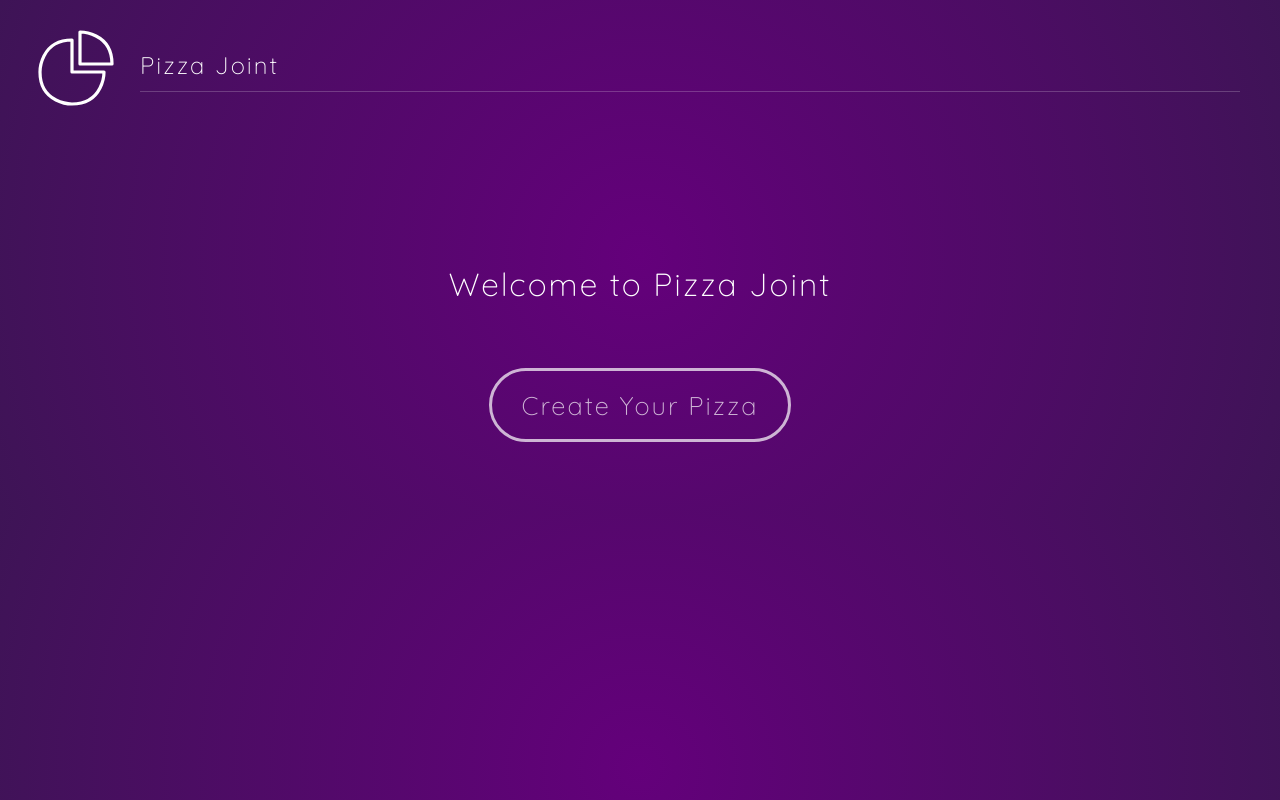
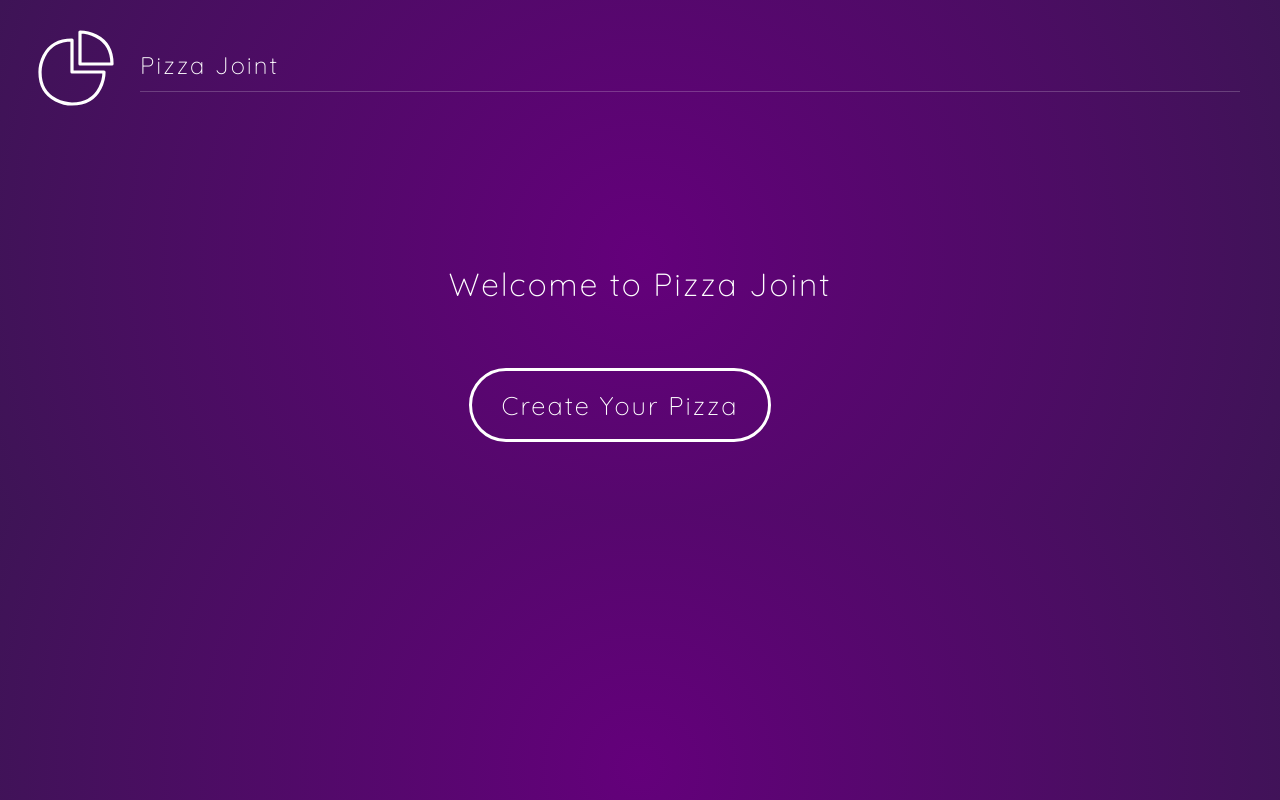
Before and after one commit to rahul3507/Framer-motion-practice, a React (Vite) app: page / in a window 1280 px wide. Built offline with nearby package versions, Linux system fonts and the light colour scheme.

Commit message:
Refactor button animation properties for improved hover effects and visibility

```diff
--- a/src/components/Home.jsx
+++ b/src/components/Home.jsx
@@ -4,6 +4,18 @@ import React from "react";
 import { Link } from "react-router-dom";
 import { motion } from "framer-motion";
 
+const buttonVariant = {
+  visible: {
+    x: -20,
+    opacity: 1,
+    transition: { type: "spring", stiffness: 300, delay: 2 },
+  },
+  hover: {
+    scale: [1, 1.1, 1, 1.1, 1, 1.1],
+    textShadow: "0px 0px 8px rgb(255,255,255)",
+    boxShadow: "0px 0px 8px rgb(255,255,255)",
+  },
+};
 const Home = () => {
   return (
     <motion.div
@@ -15,12 +27,9 @@ const Home = () => {
       <h2>Welcome to Pizza Joint</h2>
       <Link to="/base">
         <motion.button
-          whileHover={{
-            scale: 1.1,
-            textShadow: "0px 0px 8px rgb(255,255,255)",
-            boxShadow: "0px 0px 8px rgb(255,255,255)",
-          }}
-          animate={{}}
+          variants={buttonVariant}
+          animate="visible"
+          whileHover="hover"
         >
           Create Your Pizza
         </motion.button>
```
